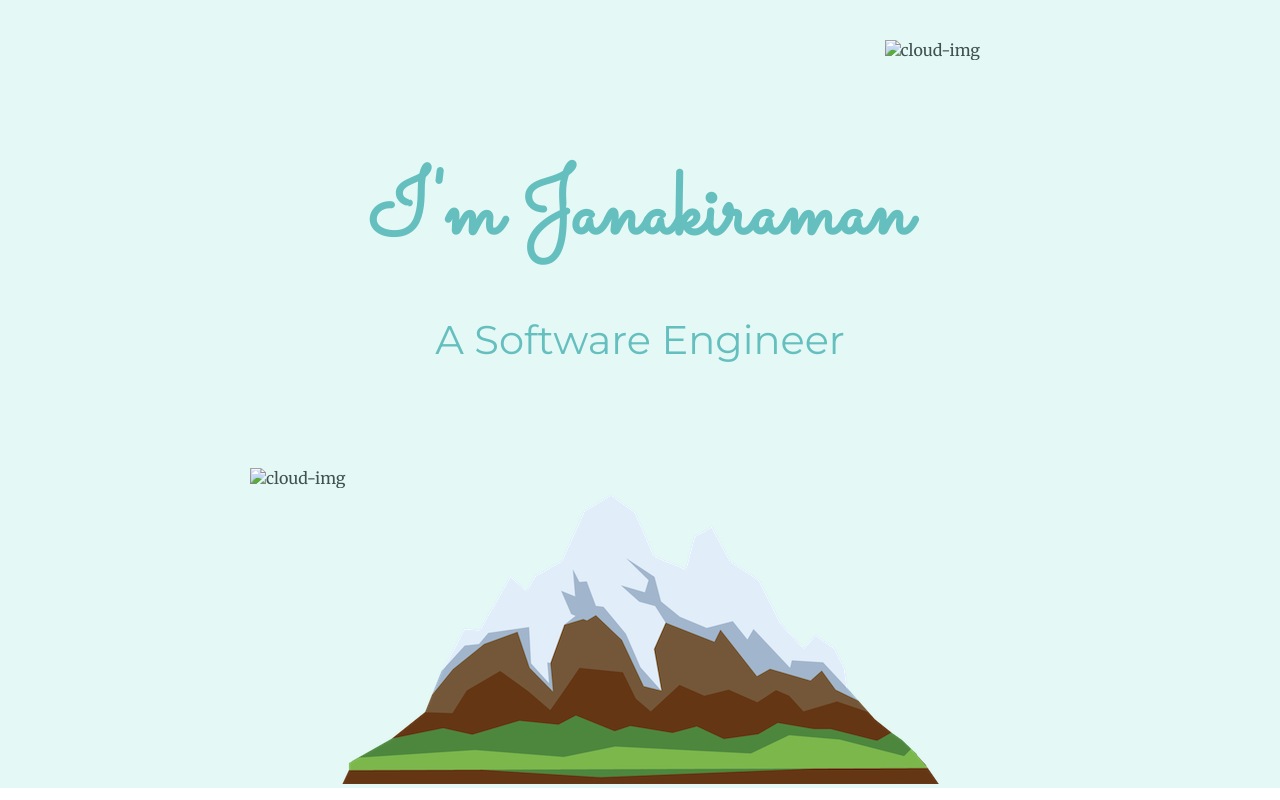
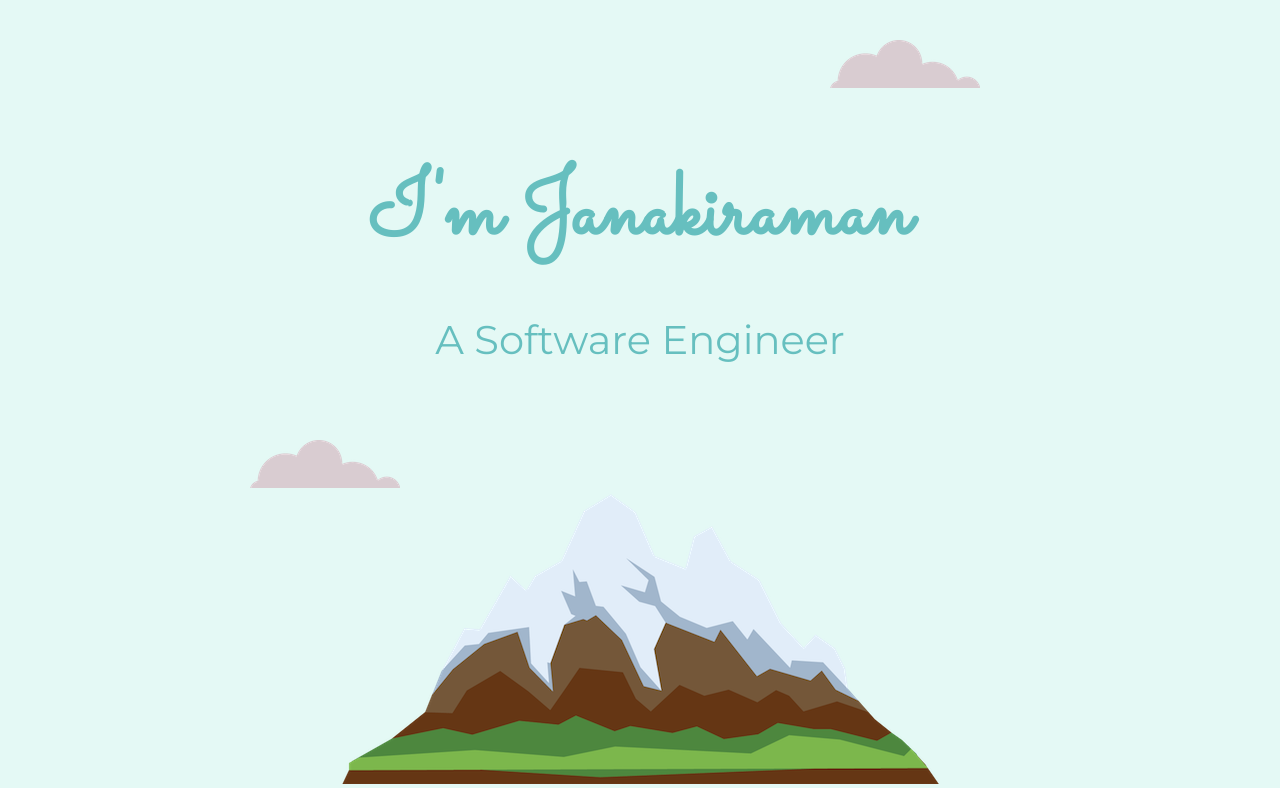
Before and after one commit to selvaplld/CV, a plain HTML site: page index.html in a window 1280 px wide. Shown: the top 800 px of the page. Drawn offline with Linux system fonts and the light colour scheme; the site is published under a folder, as on GitHub Pages, so addresses that start at the root find nothing.

Commit message:
Update index.html

```diff
--- a/index.html
+++ b/index.html
@@ -11,10 +11,10 @@
 
 <body>
   <div class="top-container">
-    <img class="top-cloud"src="/cloud.png" alt="cloud-img">
+    <img class="top-cloud"src="cloud.png" alt="cloud-img">
     <h1>I'm Janakiraman</h1>
     <h2>A Software Engineer</h2>
-    <img class="bottom-cloud" src="/cloud.png" alt="cloud-img"><br>
+    <img class="bottom-cloud" src="cloud.png" alt="cloud-img"><br>
     <img class="image"src="mountain.png" alt="mountain-img">
   </div>
 
```
